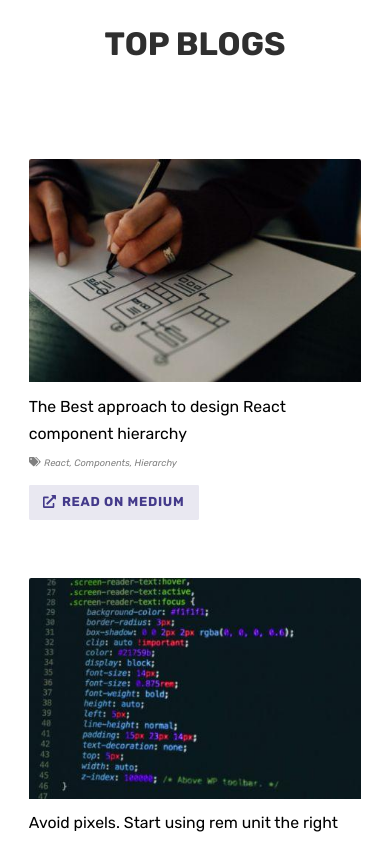
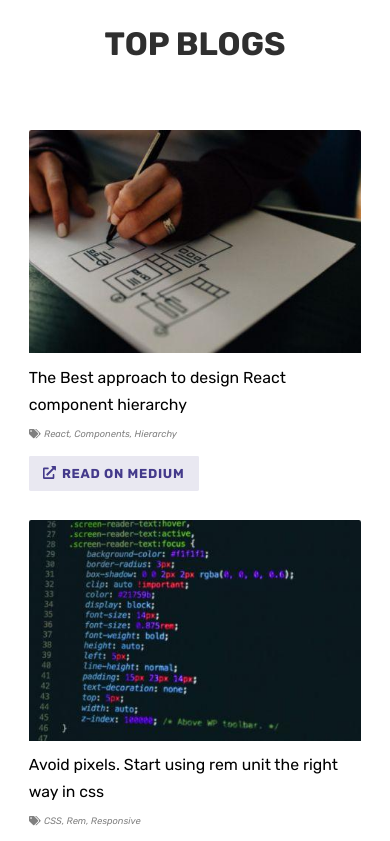
Before and after one commit to DheerajMahra/portfolio, a React (Create React App) app: page / in a window 390 px wide. Shown: the part 4680-5521 px from the top of the page. Built offline with nearby package versions, Linux system fonts and the light colour scheme; some icons are missing.

Commit message:
fixed margins in blog section

```diff
--- a/src/components/blog/blog-list/blog-item/BlogItem.css
+++ b/src/components/blog/blog-list/blog-item/BlogItem.css
@@ -4,7 +4,7 @@
 
 @media (max-width: 768px) {
     .Blog__Item {
-        margin: 4rem;
+        margin: 0 4rem 4rem 4rem;
     }
 }
 
```
